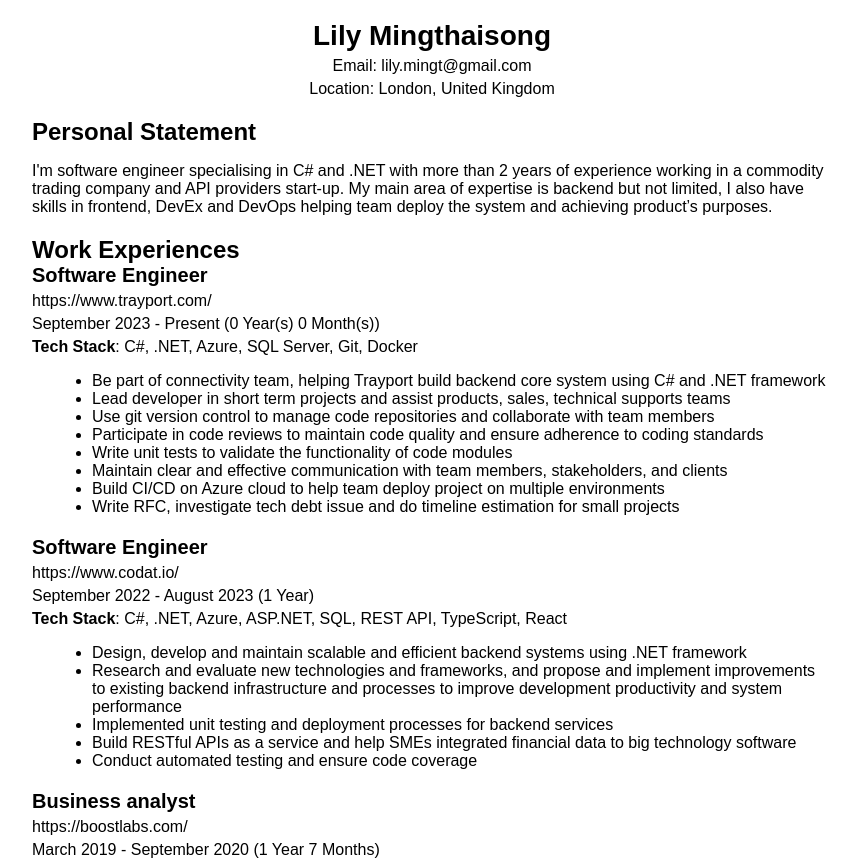
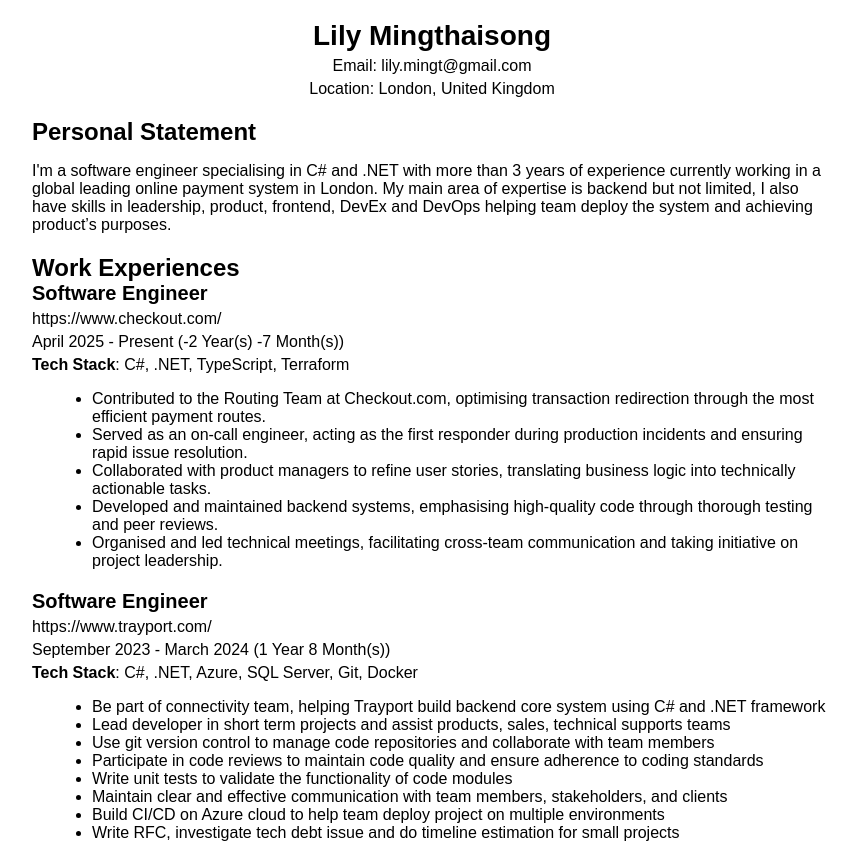
Before and after one commit to Lilyy12/lily-resume, a React (Create React App) app: page / in a window 1280 px wide. Shown: the top 860 px of the page, without its empty margins (208-1065 px from the left). Built offline with nearby package versions, Linux system fonts and the light colour scheme.

Commit message:
Update resume

```diff
--- a/src/Resume/Resume.js
+++ b/src/Resume/Resume.js
@@ -2,10 +2,10 @@ import React from 'react';
 import './Resume.css';
 
 function Resume() {
-  const startDate = new Date(2023, 8);
+  const startDate = new Date(2025, 4);
   const currentDate = new Date();
   const monthsDifference = (currentDate.getFullYear() - startDate.getFullYear()) * 12
-                        + (currentDate.getMonth() - startDate.getMonth());
+                        + (currentDate.getMonth() - startDate.getMonth() + 1);
   const years = Math.floor(monthsDifference / 12); // Full years
   const months = monthsDifference % 12;
 
@@ -20,8 +20,7 @@ function Resume() {
       <section className="personal-statement">
         <h2>Personal Statement</h2>
         <p>
-        I'm software engineer specialising in C# and .NET with more than 2 years of experience working in a commodity trading company and API providers start-up.
-        My main area of expertise is backend but not limited, I also have skills in frontend, DevEx and DevOps helping team deploy the system and achieving product’s purposes.
+        I'm a software engineer specialising in C# and .NET with more than 3 years of experience currently working in a global leading online payment system in London. My main area of expertise is backend but not limited, I also have skills in leadership, product, frontend, DevEx and DevOps helping team deploy the system and achieving product’s purposes.
         </p>
       </section>
 
@@ -29,8 +28,22 @@ function Resume() {
         <h2>Work Experiences</h2>
         <div className="experience-item">
             <h3>Software Engineer</h3>
+          <p>https://www.checkout.com/</p>
+          <p>April 2025 - Present ({years} Year(s) {months} Month(s))</p>
+          <p><b>Tech Stack</b>: C#, .NET, TypeScript, Terraform</p>
+          <ul>
+            <li>Contributed to the Routing Team at Checkout.com, optimising transaction redirection through the most efficient payment routes.</li>
+            <li>Served as an on-call engineer, acting as the first responder during production incidents and ensuring rapid issue resolution.</li>
+            <li>Collaborated with product managers to refine user stories, translating business logic into technically actionable tasks.</li>
+            <li>Developed and maintained backend systems, emphasising high-quality code through thorough testing and peer reviews.</li>
+            <li>Organised and led technical meetings, facilitating cross-team communication and taking initiative on project leadership.</li>
+          </ul>
+        </div>
+
+        <div className="experience-item">
+            <h3>Software Engineer</h3>
           <p>https://www.trayport.com/</p>
-          <p>September 2023 - Present ({years} Year(s) {months} Month(s))</p>
+          <p>September 2023 - March 2024 (1 Year 8 Month(s))</p>
           <p><b>Tech Stack</b>: C#, .NET, Azure, SQL Server, Git, Docker</p>
           <ul>
             <li>Be part of connectivity team, helping Trayport build backend core system using C# and .NET framework</li>
@@ -43,6 +56,7 @@ function Resume() {
             <li>Write RFC, investigate tech debt issue and do timeline estimation for small projects</li>
           </ul>
         </div>
+
         <div className="experience-item">
           <h3>Software Engineer</h3>
           <p>https://www.codat.io/</p>
```
